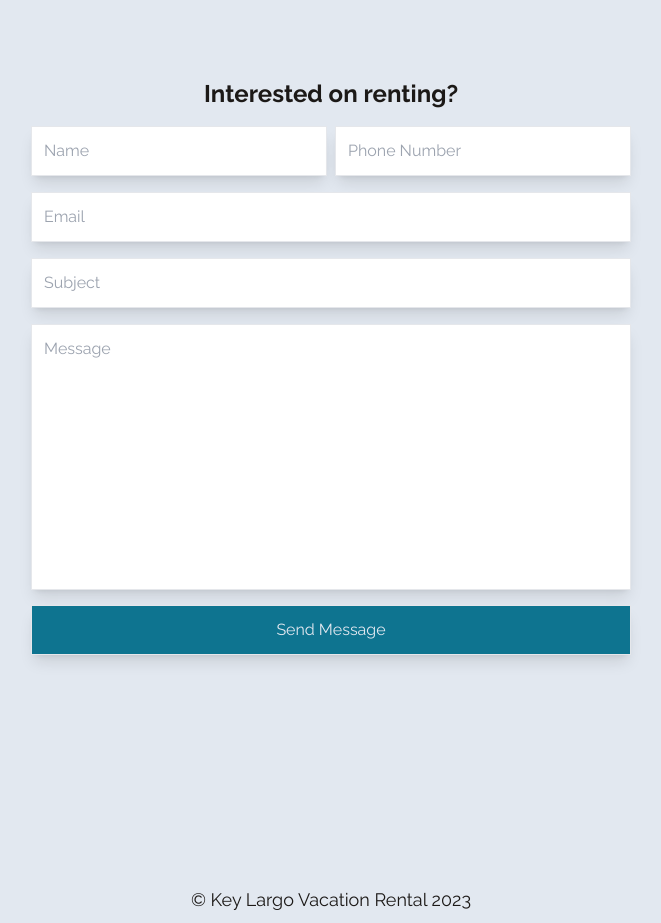
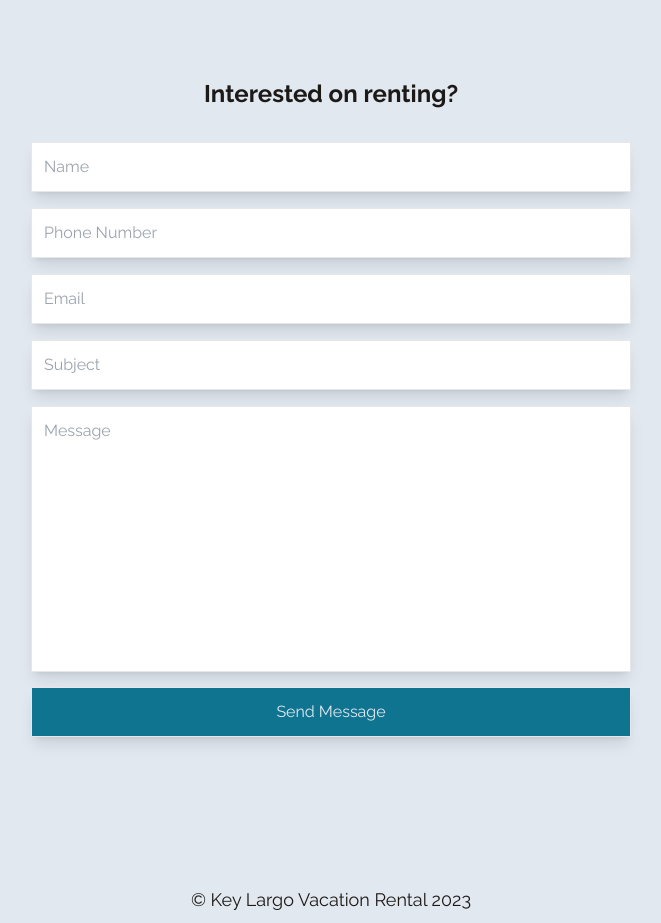
Before and after one commit to jsaique/rental, a Next.js app: page / in a window 1280 px wide. Shown: the part 2720-3643 px from the top of the page, without its empty margins (309-970 px from the left). Built offline with nearby package versions, Linux system fonts and the light colour scheme.

Commit message:
EmailJS functionality

```diff
--- a/src/components/contact/ContactForm.jsx
+++ b/src/components/contact/ContactForm.jsx
@@ -1,36 +1,44 @@
 "use client";
 
-import { useState, useRef } from "react";
+import { useState, useRef, useEffect } from "react";
 import emailjs from "@emailjs/browser";
 
 export default function ContactForm() {
-  const [username, setUsername] = useState("");
-  const [phoneNumber, setPhoneNumber] = useState("");
-  const [email, setEmail] = useState("");
-  const [subject, setSubject] = useState("");
-  const [message, setMessage] = useState("");
-  const [errMsg, setErrMsg] = useState("");
-  const [successMsg, setSuccessMsg] = useState("");
+  const initialValues = {
+    name: "",
+    phone: "",
+    email: "",
+    subject: "",
+    message: "",
+  };
+  const [formValues, setFormValues] = useState(initialValues);
+  const [formErrors, setFormErrors] = useState({});
+  const [submitted, setSubmitted] = useState(false);
 
-  // Email Validation
-  const emailValidation = () => {
-    return String(email)
-      .toLocaleLowerCase()
-      .match(/^\w+([-]?\w+)*@\w+([-]?\w+)*(\.\w{2,3})+$/);
+  //Getting the key and value of the form
+  const handleChange = (e) => {
+    const { name, value } = e.target;
+    //[name] will assign the name to the key when typing in that form "same for other forms"
+    setFormValues({ ...formValues, [name]: value });
+    // console.log(formValues);
   };
 
-  // Form and EmailJS
+  //Form
   const form = useRef();
 
+  //EmailJS
   const sendEmail = (e) => {
     e.preventDefault();
+    setFormErrors(validate(formValues));
+    setSubmitted(true);
 
+    if (formValues.email && formValues.subject && formValues.message) {
       emailjs
         .sendForm(
-        process.env.EMAILJS_SERVICE_ID,
-        process.env.EMAILJS_TEMPLATE_ID,
+          "service_9fehgbc",
+          "template_771d0za",
           form.current,
-        process.env.EMAILJS_PUBLIC_ID
+          "DovzGJEX_b7hIpw4A"
         )
         .then(
           (result) => {
@@ -40,33 +48,41 @@ export default function ContactForm() {
             console.log(error.text);
           }
         );
+      form.current.reset();
+    }
   };
-  // End of emailJS
 
-  const handleSend = (e) => {
-    e.preventDefault();
-    if (username === "") {
-      setErrMsg("Name is required!");
-    } else if (phoneNumber === "") {
-      setErrMsg("Phone number is required!");
-    } else if (email === "") {
-      setErrMsg("Email is required!");
-    } else if (!emailValidation(email)) {
-      setErrMsg("Give a valid email!");
-    } else if (subject === "") {
-      setErrMsg("Subject is required!");
-    } else if (message === "") {
-      setErrMsg("Message is required!");
-    } else {
-      setSuccessMsg(`Thank you ${username}, Your Message Has Been Sent!`);
-      setErrMsg("");
-      setUsername("");
-      setPhoneNumber("");
-      setEmail("");
-      setSubject("");
-      setMessage("");
-      console.log(username, phoneNumber, email, subject, message);
+  useEffect(() => {
+    // console.log(formErrors);
+    if (Object.keys(formErrors).length === 0 && submitted) {
+      // console.log(formValues);
     }
+  }, [formErrors]);
+
+  //Form validation
+  const validate = (values) => {
+    const errors = {};
+    const regex =
+      /^(([^<>()[\]\\.,;:\s@"]+(\.[^<>()[\]\\.,;:\s@"]+)*)|(".+"))@((\[[0-9]{1,3}\.[0-9]{1,3}\.[0-9]{1,3}\.[0-9]{1,3}\])|(([a-zA-Z\-0-9]+\.)+[a-zA-Z]{2,}))$/;
+    if (!values.name) {
+      errors.name = "* Name is required";
+    }
+    if (!values.phone) {
+      errors.phone = "Phone number is required";
+    }
+    if (!values.email) {
+      errors.email = "* Email is required";
+    }
+    if (!regex.test(values.email)) {
+      errors.email = "* Enter a valid email";
+    }
+    if (!values.subject) {
+      errors.subject = "* Subject is required";
+    }
+    if (!values.message) {
+      errors.message = "* Write a message";
+    }
+    return errors;
   };
 
   return (
@@ -77,77 +93,61 @@ export default function ContactForm() {
       <h1 className="text-2xl font-bold text-center p-4">
         Interested on renting?
       </h1>
-      <form ref={form} onSubmit={sendEmail} className="max-w-[600px] m-auto ">
-        {errMsg && (
-          <p className="py-3 text-center text-red-600 text-base tracking-wide animate-bounce">
-            *{errMsg}
-          </p>
-        )}
-        {successMsg && (
-          <p className="py-3 text-center text-cyan-700 text-base tracking-wide animate-bounce">
-            {successMsg}
-          </p>
-        )}
-        <div className="grid grid-cols-2 gap-2">
+      <form className="max-w-[600px] m-auto " ref={form} onSubmit={sendEmail}>
         <input
-            onChange={(e) => setUsername(e.target.value)}
-            value={username}
-            className="border shadow-lg p-3 focus-visible:outline-cyan-700"
+          className="border shadow-lg p-3 w-full my-4 focus-visible:outline-cyan-700"
+          onChange={handleChange}
           type="text"
           placeholder="Name"
           name="name"
         />
+        <p className="text-sm font-medium text-red-500">{formErrors.name}</p>
         <input
-            onChange={(e) => setPhoneNumber(e.target.value)}
-            value={phoneNumber}
-            className="border shadow-lg p-3 focus-visible:outline-cyan-700"
+          className="border shadow-lg p-3 focus-visible:outline-cyan-700 w-full"
+          onChange={handleChange}
           type="text"
           placeholder="Phone Number"
           name="phone"
         />
-        </div>
+        <p className="text-sm font-medium text-red-500">{formErrors.phone}</p>
         <input
-          onChange={(e) => setEmail(e.target.value)}
-          value={email}
           className="border shadow-lg p-3 w-full my-4 focus-visible:outline-cyan-700"
+          onChange={handleChange}
           type="email"
           placeholder="Email"
           name="email"
         />
+        <p className="text-sm font-medium text-red-500">{formErrors.email}</p>
         <input
-          onChange={(e) => setSubject(e.target.value)}
-          value={subject}
           className="border shadow-lg p-3 w-full mb-4 focus-visible:outline-cyan-700"
+          onChange={handleChange}
           type="text"
           placeholder="Subject"
           name="subject"
         />
+        <p className="text-sm font-medium text-red-500">{formErrors.subject}</p>
         <textarea
-          onChange={(e) => setMessage(e.target.value)}
-          value={message}
           className="border shadow-lg p-3 w-full resize-none focus-visible:outline-cyan-700"
+          onChange={handleChange}
           cols="30"
           rows="10"
           placeholder="Message"
           name="message"
         ></textarea>
+        <p className="text-sm font-medium text-red-500">{formErrors.message}</p>
+        {Object.keys(formErrors).length === 0 && submitted ? (
+          <p className="text-lg font-semibold text-green-500 text-center">
+            {formValues.name} your message has been sent!
+          </p>
+        ) : (
+          ""
+        )}
         <button
           type="submit"
-          onClick={handleSend}
           className="border bg-cyan-700 text-slate-200 shadow-lg p-3 w-full mt-2 mb-3"
         >
           Send Message
         </button>
-        {errMsg && (
-          <p className="py-3 text-center text-red-600 text-base tracking-wide animate-bounce">
-            *{errMsg}
-          </p>
-        )}
-        {successMsg && (
-          <p className="py-3 text-center text-cyan-700 text-base tracking-wide animate-bounce">
-            {successMsg}
-          </p>
-        )}
       </form>
     </section>
   );
```
Lines whose indentation alone changed are shown as unchanged.
